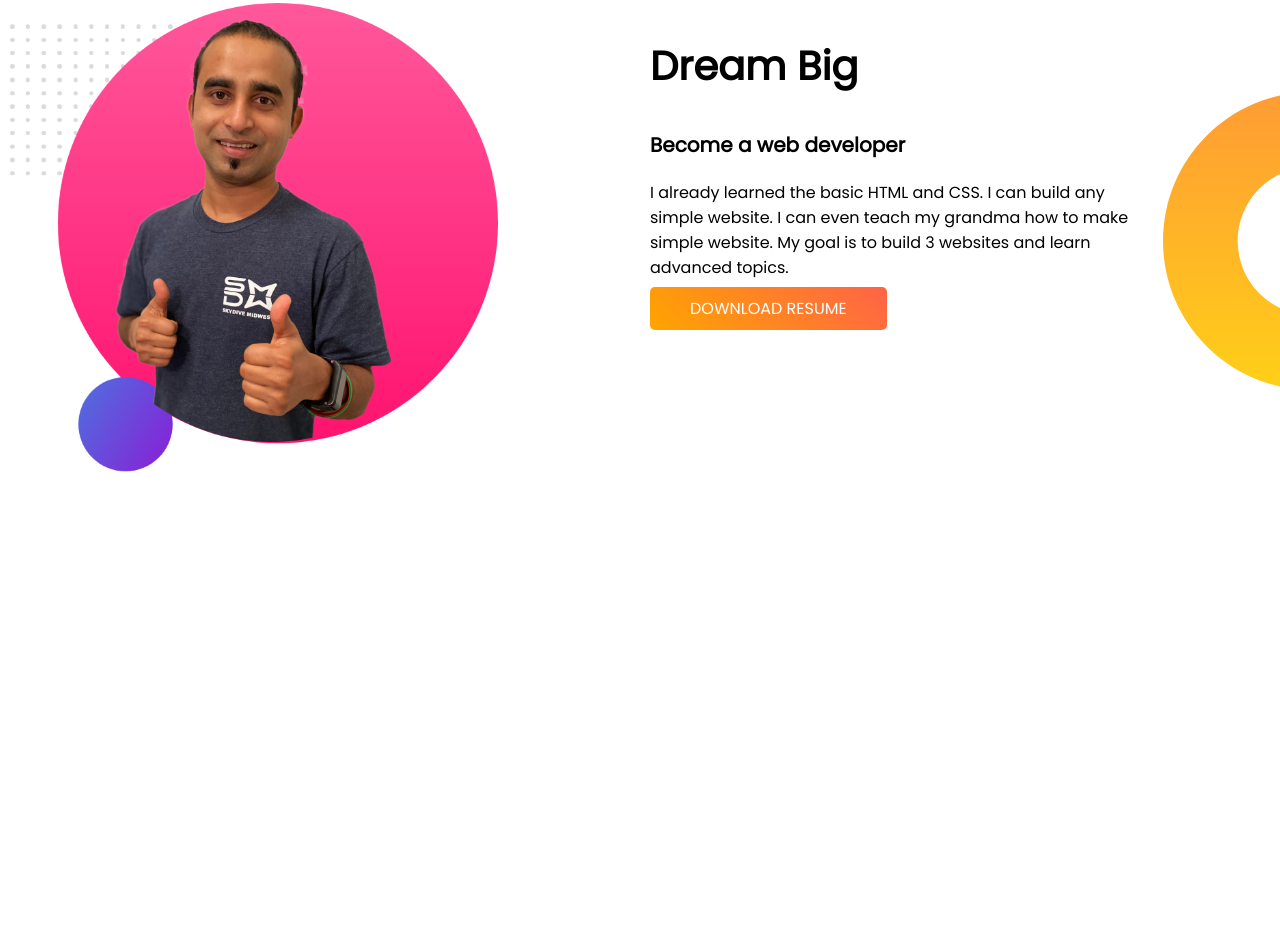
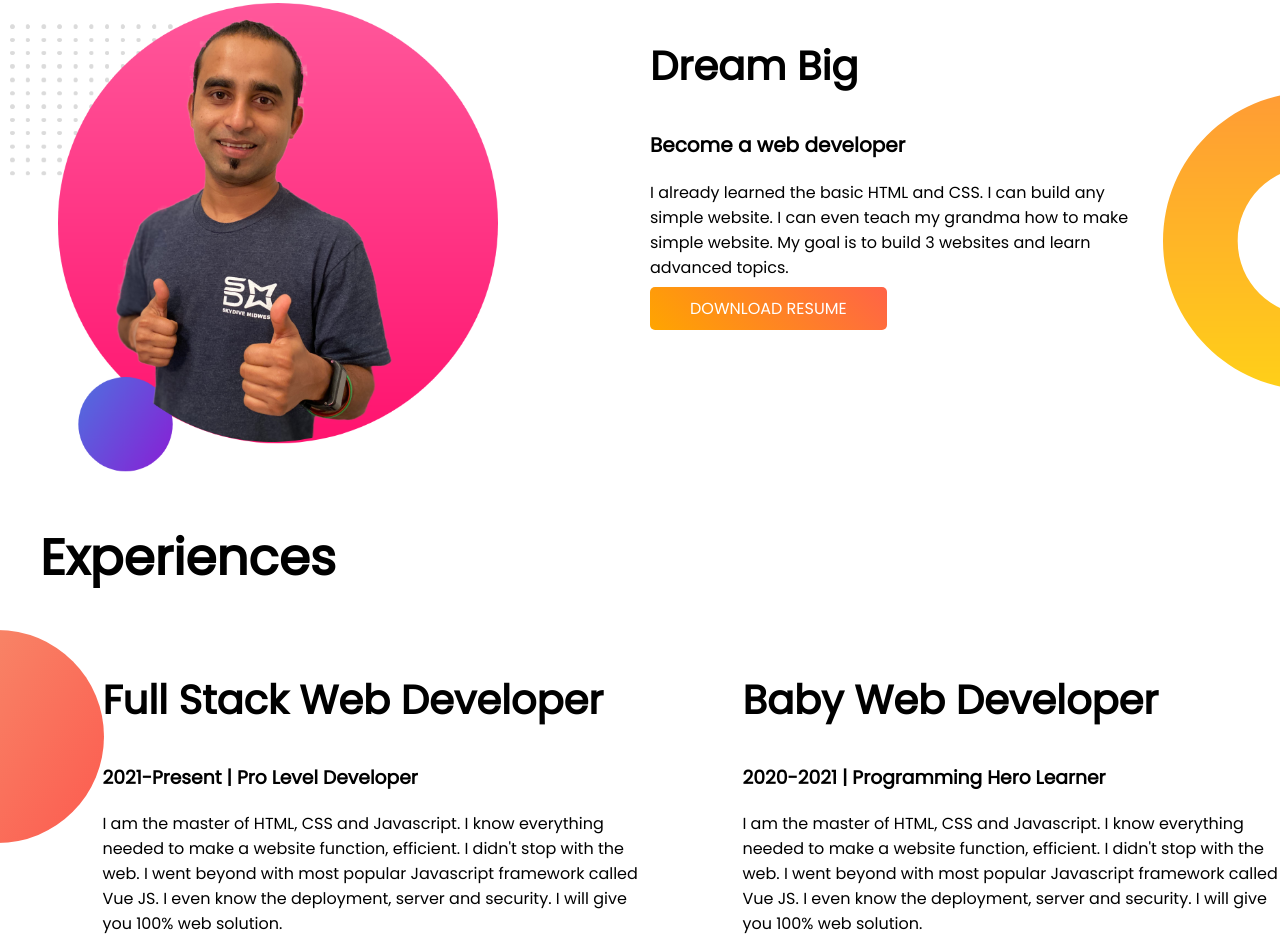
Before and after one commit to mdhudamia/developer-portfolio, a plain HTML site: page index.html in a window 1280 px wide. Shown: the part 652-1604 px from the top of the page. Before the commit the page ends 1131 px from the top, so only its background shows below. Drawn offline with Linux system fonts and the light colour scheme.

Commit message:
exp area

```diff
--- a/index.html
+++ b/index.html
@@ -13,7 +13,7 @@
 </head>
 
 <body>
-    <section class="top_header">
+    <section class="top_header flexible-container">
         <div class="container">
             <h1>Welcome To</h1>
             <h1><span class="special_color">Nazmul Huda</span> World!</h1>
@@ -28,7 +28,7 @@
             <img src="images/jhankar.png" alt="">
         </div>
     </section>
-    <section class="dream_area">
+    <section class="dream_area flexible-container">
         <div class="container">
             <img src="images/jhankar2.png" alt="">
         </div>
@@ -41,6 +41,28 @@
                 rel="noopener noreferrer">DOWNLOAD RESUME</a>
         </div>
     </section>
+    <section class="expreance_area">
+        <h1>Experiences</h1>
+        <div class="flexible-container">
+            <div class="container">
+                <h2>Full Stack Web Developer</h2>
+                <h3>2021-Present | Pro Level Developer</h3>
+                <p>I am the master of HTML, CSS and Javascript. I know everything needed to make a website function,
+                    efficient. I didn't stop with the web. I went beyond with most popular Javascript framework called
+                    Vue
+                    JS. I even know the deployment, server and security. I will give you 100% web solution.</p>
+            </div>
+            <div class="container">
+                <h2>Baby Web Developer</h2>
+                <h3>2020-2021 | Programming Hero Learner</h3>
+                <p>I am the master of HTML, CSS and Javascript. I know everything needed to make a website function,
+                    efficient. I didn't stop with the web. I went beyond with most popular Javascript framework called
+                    Vue
+                    JS. I even know the deployment, server and security. I will give you 100% web solution.</p>
+            </div>
+        </div>
+    </section>
+
 </body>
 
 </html>
--- a/style.css
+++ b/style.css
@@ -16,7 +16,7 @@
     color: orange;
 }
 
-section {
+.flexible-container {
     display: flex;
 }
 
@@ -66,3 +66,17 @@
     width: 80%;
     text-align: left;
 }
+
+.expreance_area {
+    background-image: url(images/exp-bg.png);
+    background-repeat: no-repeat;
+    background-position: left, center;
+}
+
+.expreance_area h1 {
+    padding-left: 40px;
+}
+
+.expreance_area .container h2 {
+    font-size: 40px;
+}
```
